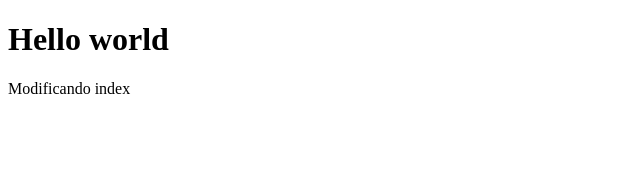
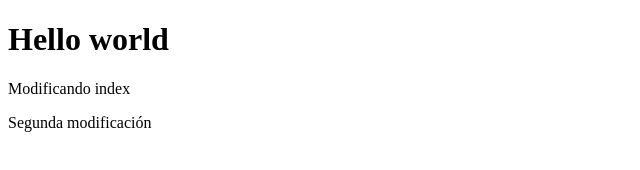
Before and after one commit to Fenharel1/INNOVAR-PRACTICAS-2023---GRUPO-3, a plain HTML site: page Index.html in a window 1280 px wide. Shown: the whole page, without its empty margins (0-640 px from the left). Drawn offline with Linux system fonts and the light colour scheme.

Commit message:
Segunda modificación index

```diff
--- a/Index.html
+++ b/Index.html
@@ -9,5 +9,6 @@
 <body>
     <h1>Hello world</h1>
     <p>Modificando index</p>
+    <p>Segunda modificación</p>
 </body>
 </html>
```
